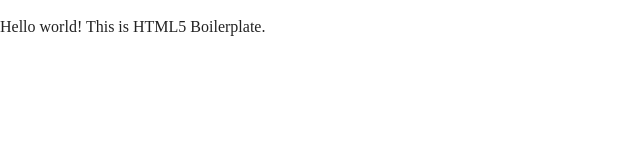
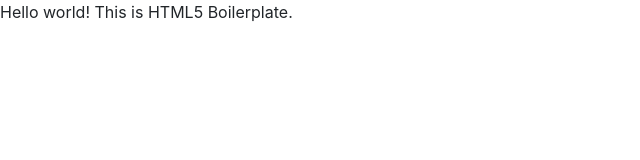
Before and after one commit to TraiLynne/responsive-portfolio, a plain HTML site: page index.html in a window 1280 px wide. Shown: the whole page, without its empty margins (0-640 px from the left). Drawn offline with nearby package versions, Linux system fonts and the light colour scheme.

Commit message:
linked Bootstrap stylesheet and libraries to index.html

```diff
--- a/index.html
+++ b/index.html
@@ -12,6 +12,7 @@
     <link rel="apple-touch-icon" href="icon.png">
     <!-- Place favicon.ico in the root directory -->
 
+    <link rel="stylesheet" href="https://stackpath.bootstrapcdn.com/bootstrap/4.1.3/css/bootstrap.min.css" integrity="sha384-MCw98/SFnGE8fJT3GXwEOngsV7Zt27NXFoaoApmYm81iuXoPkFOJwJ8ERdknLPMO" crossorigin="anonymous">
     <link rel="stylesheet" href="css/normalize.css">
     <link rel="stylesheet" href="css/main.css">
 </head>
@@ -25,14 +26,21 @@
     <p>Hello world! This is HTML5 Boilerplate.</p>
     <script src="js/vendor/modernizr-3.6.0.min.js"></script>
     <script src="https://code.jquery.com/jquery-3.3.1.min.js" integrity="sha256-FgpCb/KJQlLNfOu91ta32o/NMZxltwRo8QtmkMRdAu8=" crossorigin="anonymous"></script>
-  <script>window.jQuery || document.write('<script src="js/vendor/jquery-3.3.1.min.js"><\/script>')</script>
+    <script>
+        window.jQuery || document.write('<script src="js/vendor/jquery-3.3.1.min.js"><\/script>')
+    </script>
     <script src="js/plugins.js"></script>
     <script src="js/main.js"></script>
 
     <!-- Google Analytics: change UA-XXXXX-Y to be your site's ID. -->
     <script>
-    window.ga = function () { ga.q.push(arguments) }; ga.q = []; ga.l = +new Date;
-    ga('create', 'UA-XXXXX-Y', 'auto'); ga('send', 'pageview')
+        window.ga = function() {
+            ga.q.push(arguments)
+        };
+        ga.q = [];
+        ga.l = +new Date;
+        ga('create', 'UA-XXXXX-Y', 'auto');
+        ga('send', 'pageview')
     </script>
     <script src="https://www.google-analytics.com/analytics.js" async defer></script>
 </body>
```
Lines whose indentation alone changed are shown as unchanged.
